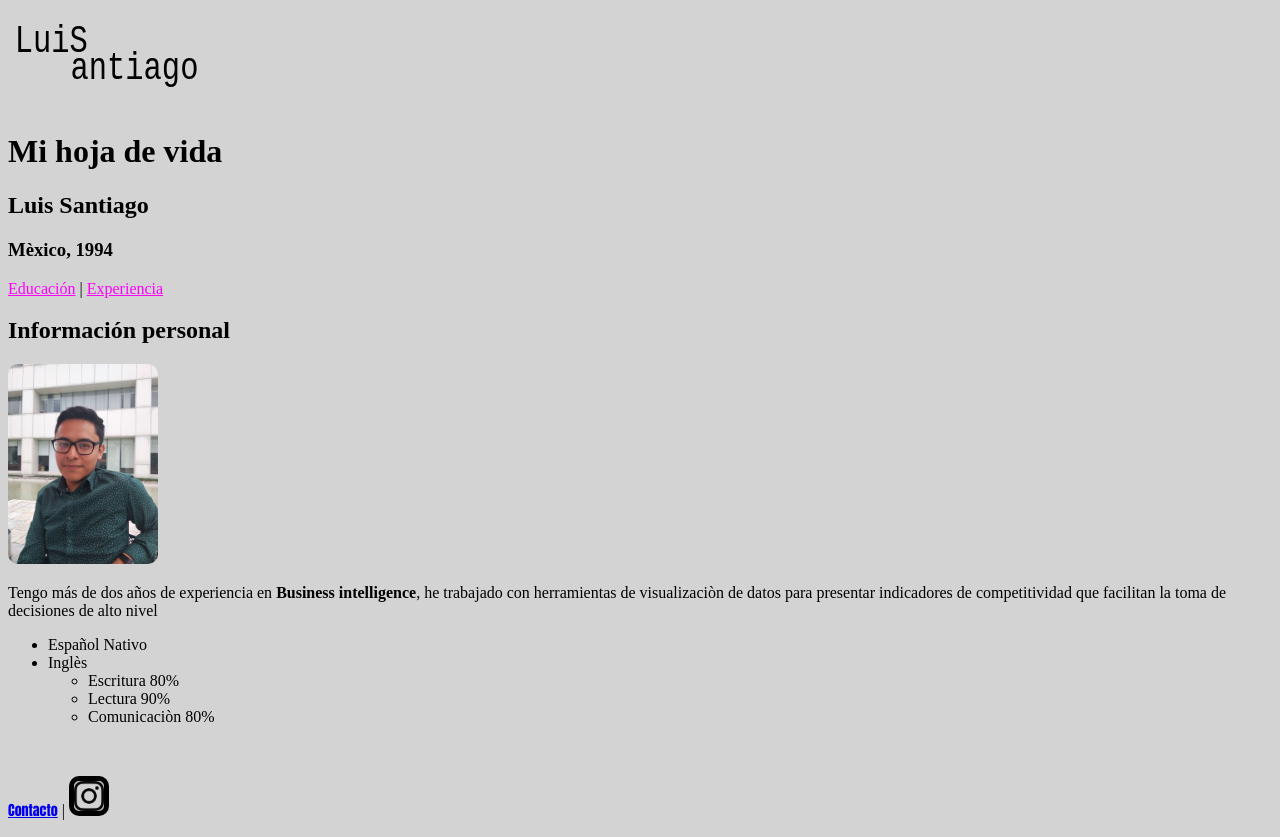
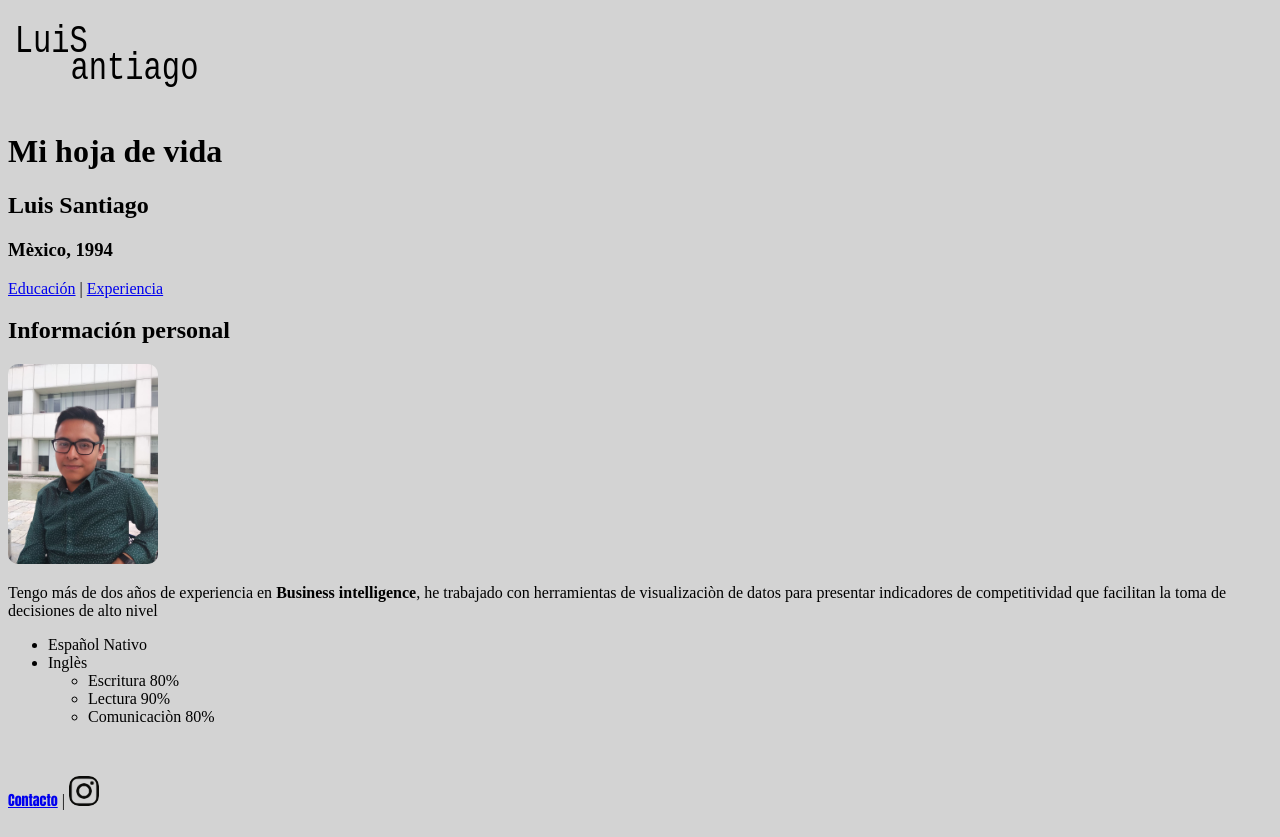
Before and after one commit to lSantiiago/HojadevidaNextU, a plain HTML site: page index.html in a window 1280 px wide. Drawn offline with Linux system fonts and the light colour scheme.

Commit message:
Revert "Update estilos.css"
This reverts commit 9e3ca8fc88fbc1e25d95943f193018d33b8ebb81.

```diff
--- a/css/estilos.css
+++ b/css/estilos.css
@@ -26,11 +26,3 @@ footer
    font-family: impact;
    font-size: 14px;
  }
-
-a[href^='html']{
-  color: magenta;
-}
-
-img[src$=".png"]{
-  border: solid 5px black;
-}
```
